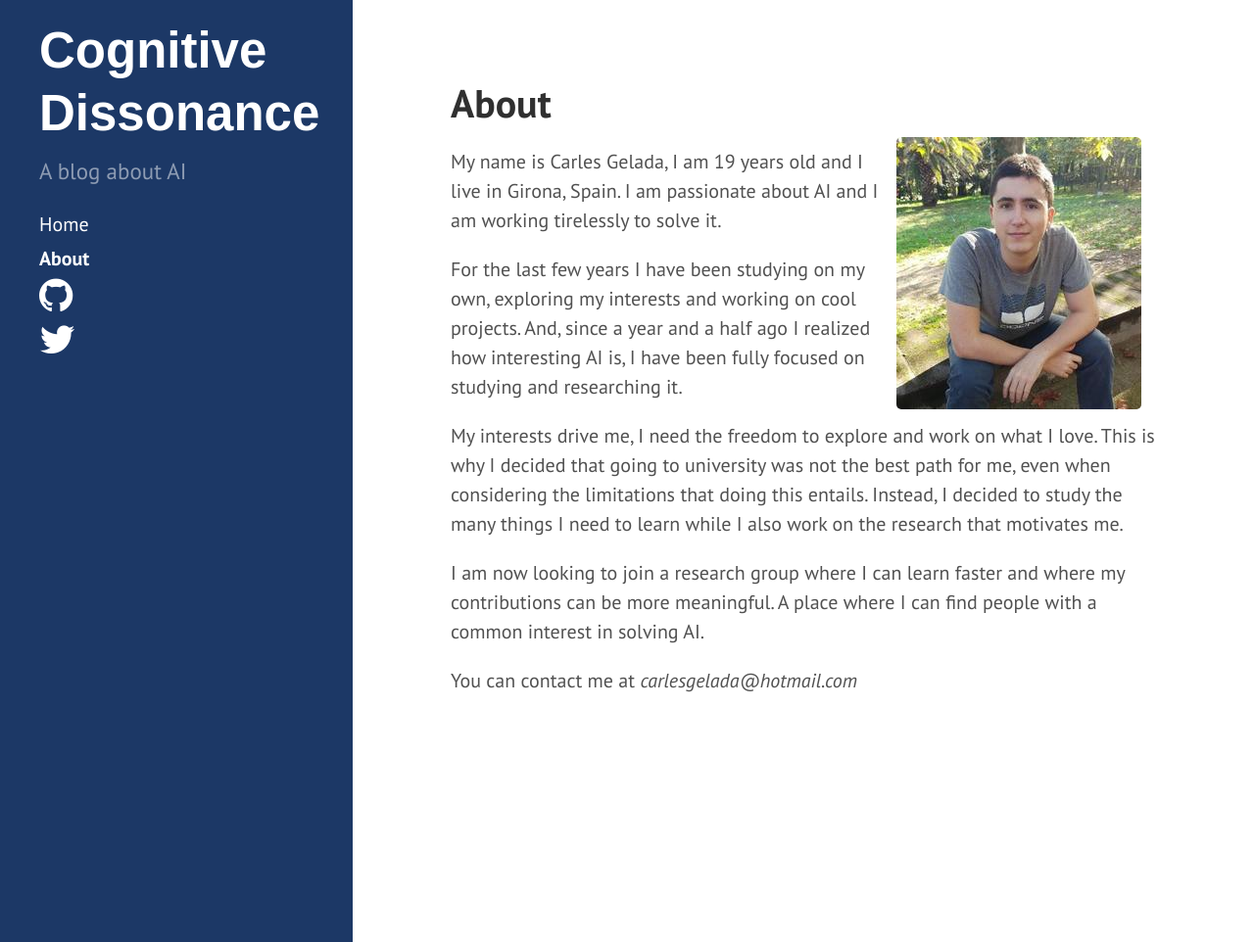
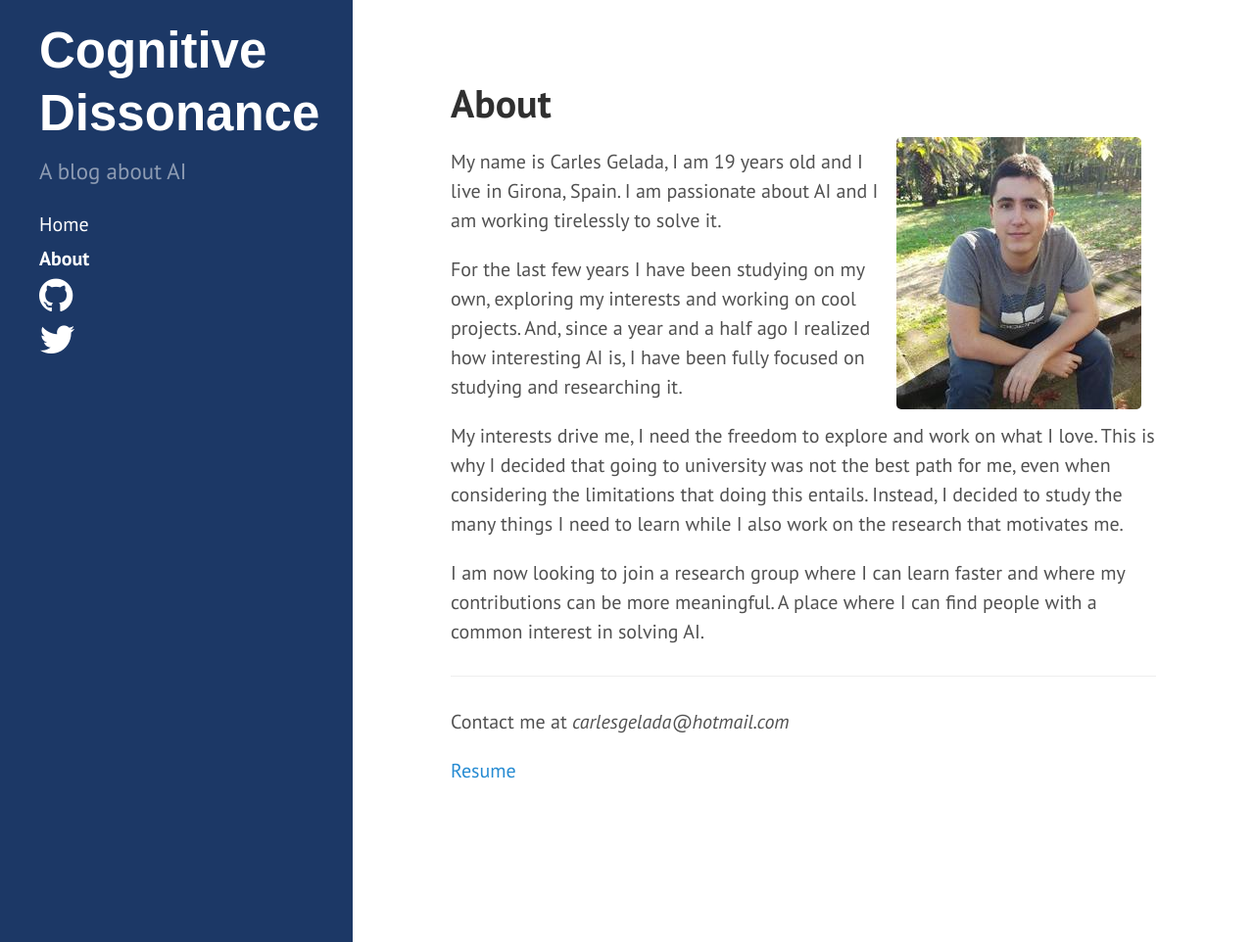
Before and after one commit to cgel/cgel.github.io, a Jekyll site: the page built from about.md, in a window 1280 px wide and 962 px high. Shown: the whole window at 98% size. Built offline with Jekyll 4.4.1, drawn with Linux system fonts in a browser that asks for light colours; nearby versions of some CDN libraries.

Commit message:
add my resume

```diff
--- a/about.md
+++ b/about.md
@@ -20,4 +20,8 @@ while I also work on the research that motivates me.
 I am now looking to join a research group where I can learn faster and where my contributions
 can be more meaningful. A place where I can find people with a common interest in solving AI.
 
-You can contact me at _{{ site.author.email}}_
+---
+
+Contact me at _{{ site.author.email}}_
+
+[Resume]( {{ site.url }}/assets/Resume.pdf)
```
Also changed, not shown: 1 other file.
